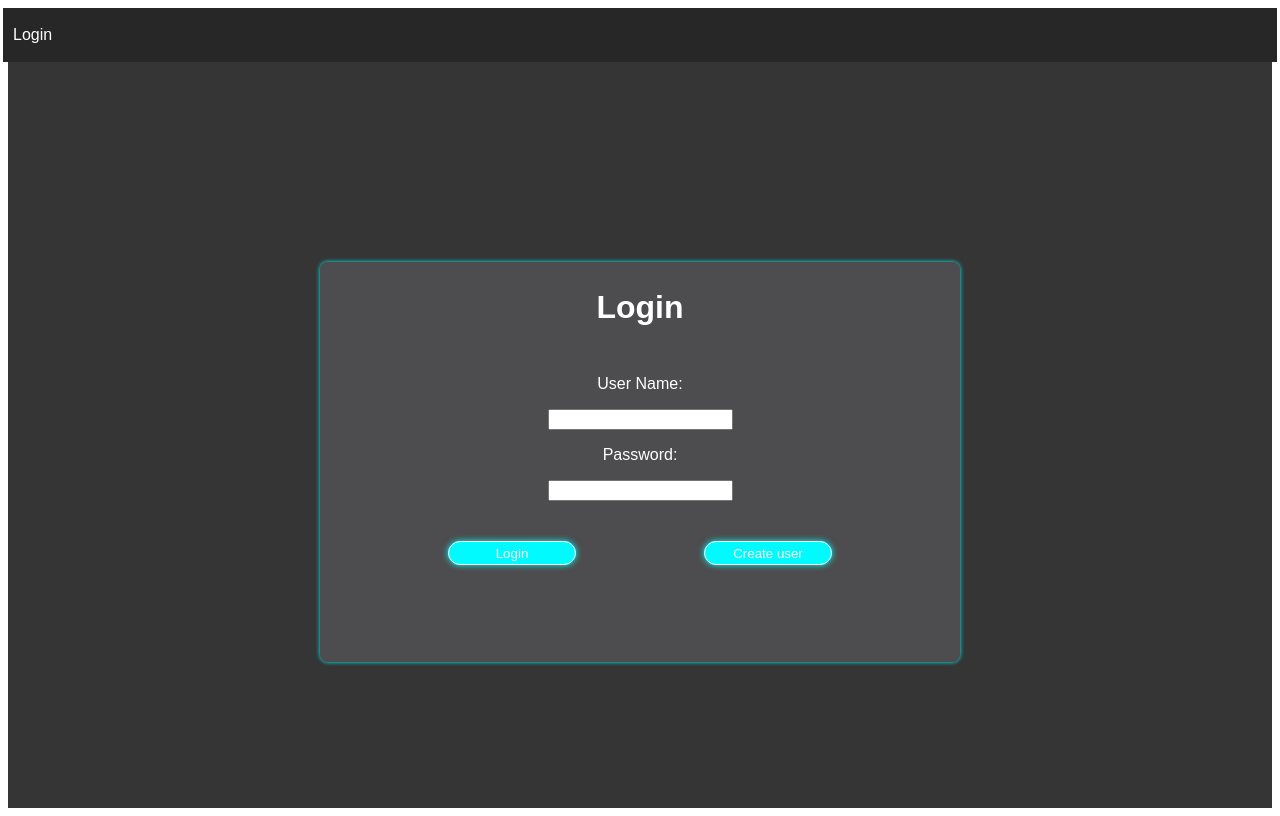
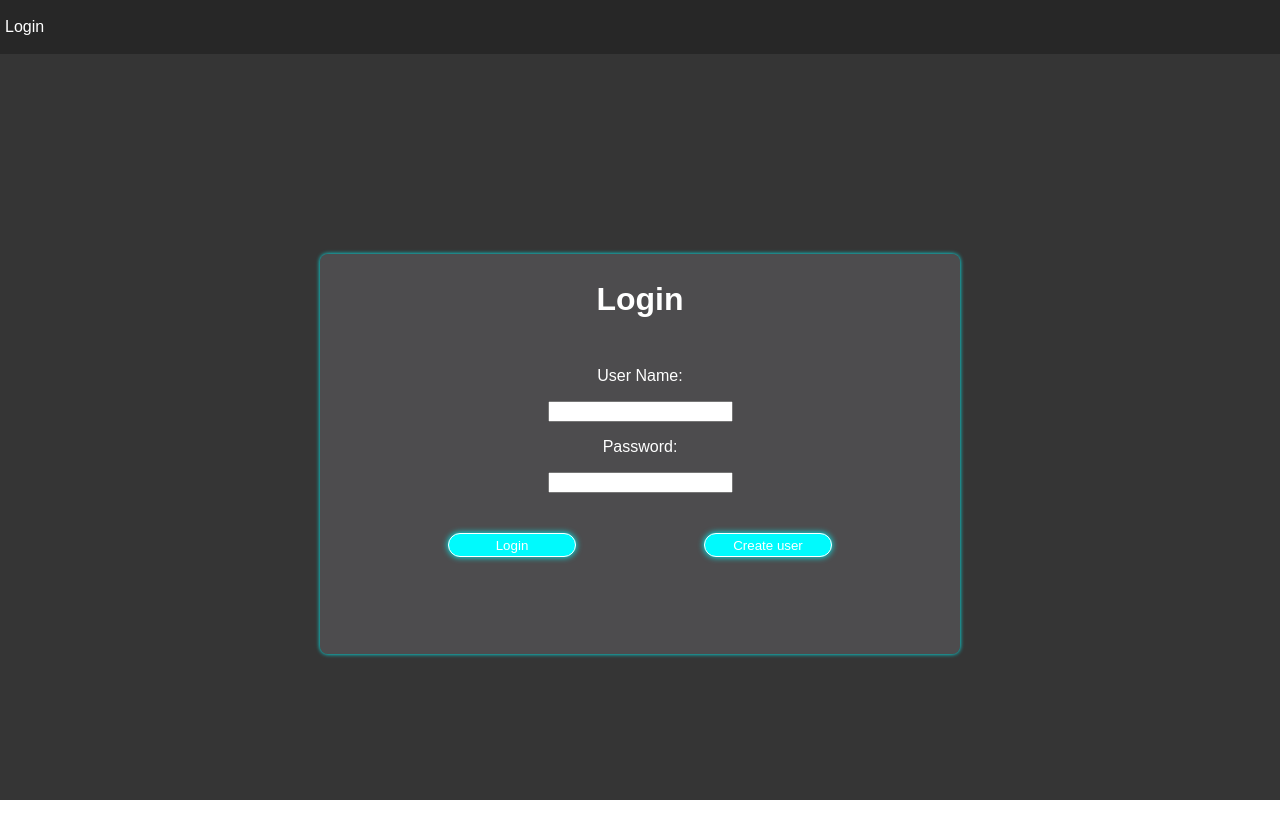
Before and after one commit to jpcanto/role-play-app, a React (Create React App) app: page / in a window 1280 px wide. Built offline with nearby package versions, Linux system fonts and the light colour scheme.

Commit message:
[ LAYOUT ] - body margin remove

```diff
--- /dev/null
+++ b/src/index.css
@@ -0,0 +1,3 @@
+body {
+    margin: 0
+}
--- a/src/index.tsx
+++ b/src/index.tsx
@@ -1,6 +1,7 @@
 import React from 'react';
 import ReactDOM from 'react-dom';
 import Login from './components/login/Login';
+import './index.css';
 
 ReactDOM.render(
   <React.StrictMode>
```
